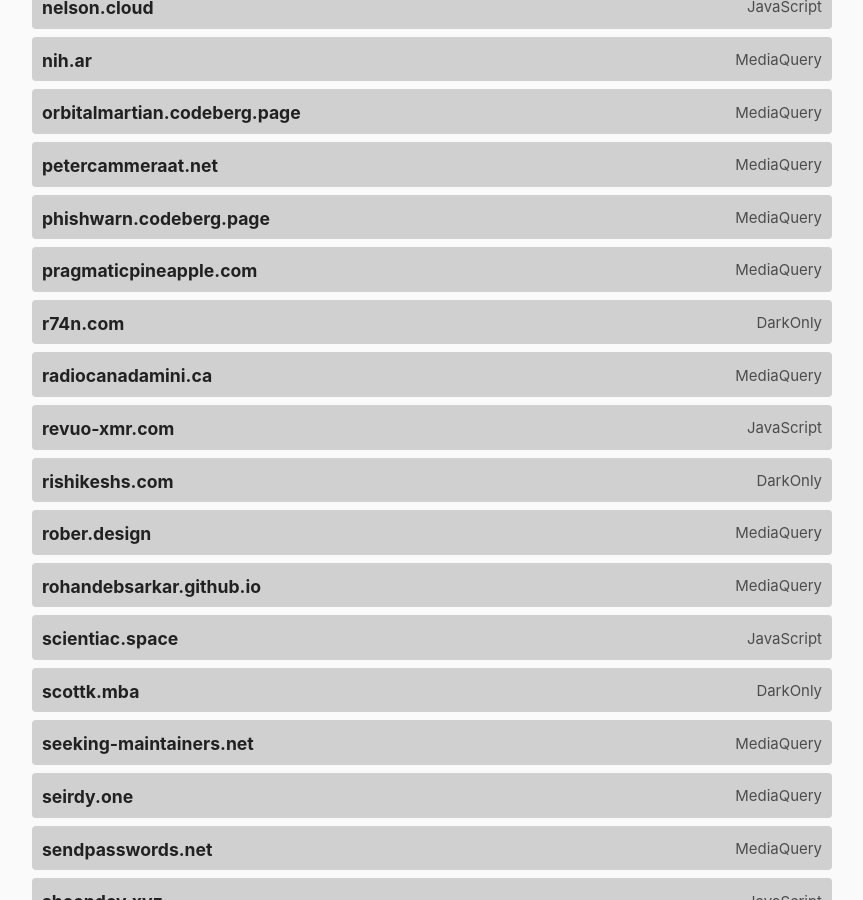
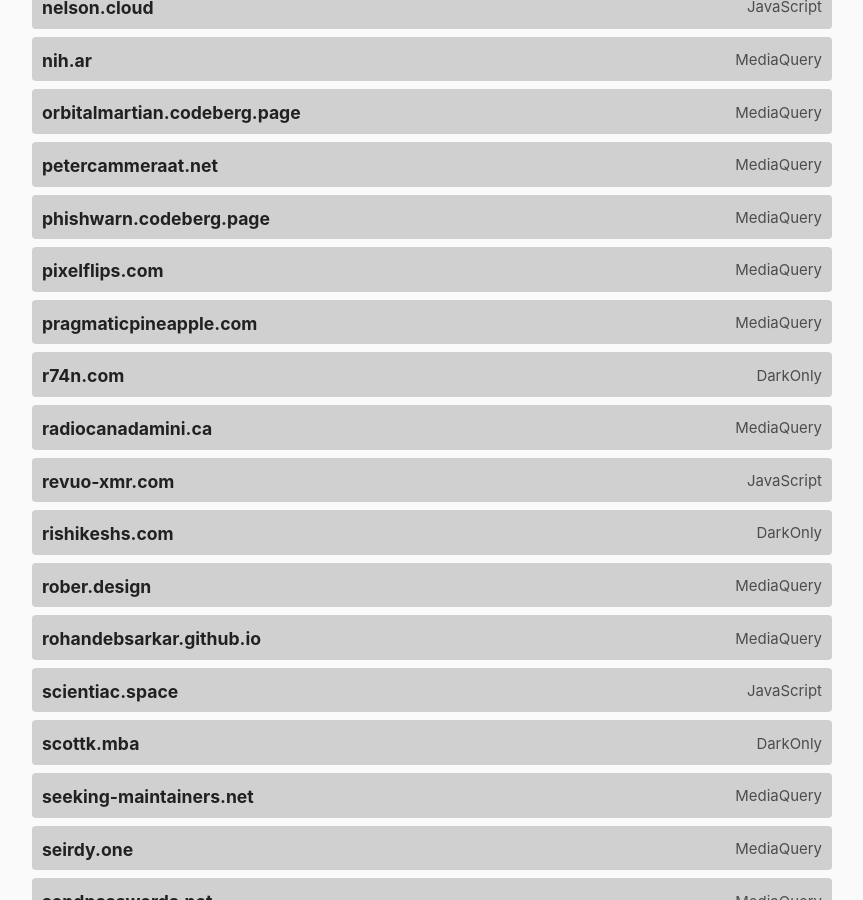
Before and after one commit to katherinek727/darktheme.club, a Jekyll site: the page built from index.md, in a window 1280 px wide and 900 px high, scrolled down 5635 px. Shown: the whole window, without its empty margins (208-1071 px from the left). Built offline with Jekyll 4.4.1, drawn with Linux system fonts in a browser that asks for light colours.

Commit message:
feat: add pixelflips.com

```diff
--- a/_data/sites.yml
+++ b/_data/sites.yml
@@ -1,3 +1,8 @@
+- domain: pixelflips.com
+  url: https://pixelflips.com/
+  method: mediaquery
+  last_checked: 2025-02-15
+
 - domain: 250kb.club
   url: https://250kb.club/
   method: mediaquery
```
